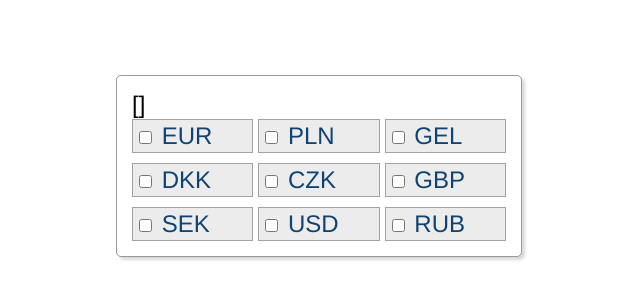
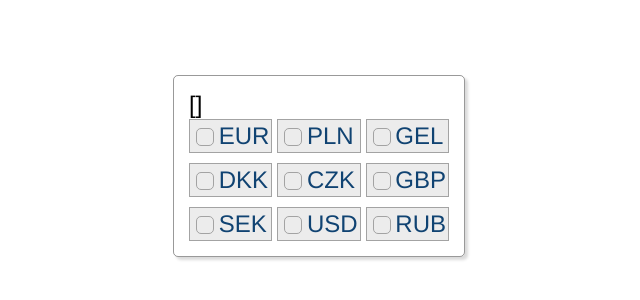
Before and after one commit to kglogins/mintos-test, a Vue app: page / in a window 1280 px wide. Shown: the part 242-542 px from the top of the page, without its empty margins (321-961 px from the left). Built offline with nearby package versions, Linux system fonts and the light colour scheme.

Commit message:
Add custom currency box checkbox

```diff
--- a/src/components/CurrencyBox.vue
+++ b/src/components/CurrencyBox.vue
@@ -1,10 +1,10 @@
 <template>
   <label class="currency-box" :class="isChecked">
-    <span class="currency-box__checkbox-mark" />
+    <span class="currency-box__checkbox-mark">X</span>
     <input
       type="checkbox"
-      name="vehicle1"
-      value="currency"
+      name="checkbox"
+      :checked="isSelected"
       @input="$emit('select')"
     />
     {{ currency }}
@@ -31,10 +31,11 @@ export default Vue.extend({
 <style scoped lang="scss">
 .currency-box {
   border: 1px solid #a3a3a3;
-  padding: 2px 40px 2px 2px;
+  padding: 2px;
   text-transform: uppercase;
   background: #ececec;
   color: #104372;
+  position: relative;
 
   &:hover {
     background: #dcdcdc;
@@ -44,5 +45,29 @@ export default Vue.extend({
   &--selected {
     background: #fff;
   }
+
+  & input[type="checkbox"] {
+    opacity: 0;
+  }
+
+  &__checkbox-mark {
+    position: absolute;
+    height: 16px;
+    width: 16px;
+    border-radius: 5px;
+    border: 1px #a3a3a3 solid;
+    left: 6px;
+    top: 8px;
+
+    color: transparent;
+    line-height: 16px;
+    font-size: 15px;
+    font-weight: bold;
+    text-align: center;
+  }
+
+  &--selected &__checkbox-mark {
+    color: #ff1f1b;
+  }
 }
 </style>
```
